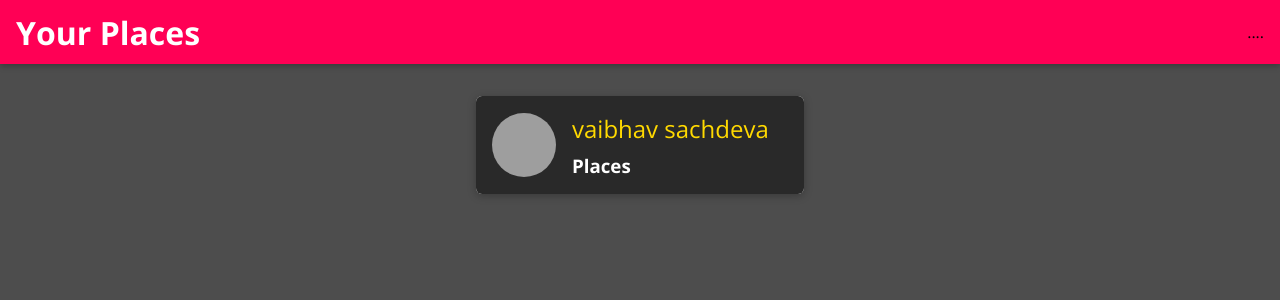
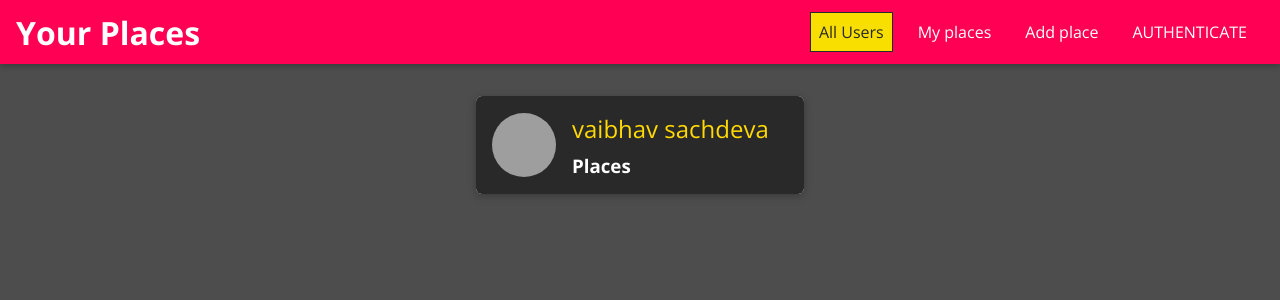
Before and after one commit to vaibhav21git/mern, a React (Create React App) app: page / in a window 1280 px wide. Shown: the top 300 px of the page. Built offline with nearby package versions, Linux system fonts and the light colour scheme; grey boxes are pictures that could not be loaded.

Commit message:
Adding Navlinks

```diff
--- a/src/shared/Navigation/Mainnaviagation.js
+++ b/src/shared/Navigation/Mainnaviagation.js
@@ -2,6 +2,7 @@
 import "./Mainnavigation.css"
 import Mainheader from './Mainheader'
 import {Link} from 'react-router-dom'
+import Navlinks from './Navlinks'
 
 function Mainnaviagation(props) {
   return (  <Mainheader>
@@ -13,7 +14,7 @@
     <h1 className='main-navigation__title'>
         <Link to  ="/">Your Places</Link>
     </h1>
-    <nav>....</nav>
+    <nav><Navlinks/></nav>
   </Mainheader>
   )
 }
--- a/src/shared/Navigation/Navlinks.css
+++ b/src/shared/Navigation/Navlinks.css
@@ -0,0 +1,76 @@
+.nav-links {
+    list-style: none;
+    margin: 0;
+    padding: 0;
+    width: 100%;
+    height: 100%;
+    display: flex;
+    flex-direction: column;
+    justify-content: center;
+    align-items: center;
+  }
+
+  .nav-links li {
+    margin: 1rem;
+  }
+
+  .nav-links a {
+    border: 1px solid transparent;
+    color: #292929;
+    text-decoration: none;
+    padding: 0.5rem;
+  }
+
+  .nav-links a:hover,
+  .nav-links a:active,
+  .nav-links a.active {
+    background: #f8df00;
+    border-color: #292929;
+    color: #292929;
+  }
+
+  .nav-links button {
+    cursor: pointer;
+    border: 1px solid #292929;
+    color: #292929;
+    background: transparent;
+    padding: 0.5rem;
+    font: inherit;
+  }
+
+  .nav-links button:focus {
+    outline: none;
+  }
+
+  .nav-links button:hover,
+  .nav-links button:active {
+    background: #292929;
+    color: white;
+  }
+
+  @media (min-width: 768px) {
+    .nav-links {
+      flex-direction: row;
+    }
+
+    .nav-links li {
+      margin: 0 0.5rem;
+    }
+
+    .nav-links a {
+      color: white;
+      text-decoration: none;
+    }
+
+    .nav-links button {
+      border: 1px solid white;
+      color: white;
+      background: transparent;
+    }
+
+    .nav-links button:hover,
+    .nav-links button:active {
+      background: #f8df00;
+      color: #292929;
+    }
+  }
--- a/src/shared/Navigation/Navlinks.js
+++ b/src/shared/Navigation/Navlinks.js
@@ -0,0 +1,25 @@
+import React from 'react'
+import './Navlinks.css'
+import { NavLink } from 'react-router-dom'
+
+
+
+function Navlinks(props) {
+  return (<ul className='nav-links'>
+    <li>
+        <NavLink to = '/' exact>All Users</NavLink>
+    </li>
+    <li>
+        <NavLink to = '/u1/places' >My places</NavLink>
+    </li>
+    <li>
+        <NavLink to = '/places/new'>Add place</NavLink>
+    </li>
+    <li>
+        <NavLink to = '/auth'>AUTHENTICATE</NavLink>
+    </li>
+  </ul>
+  )
+}
+
+export default Navlinks
```
